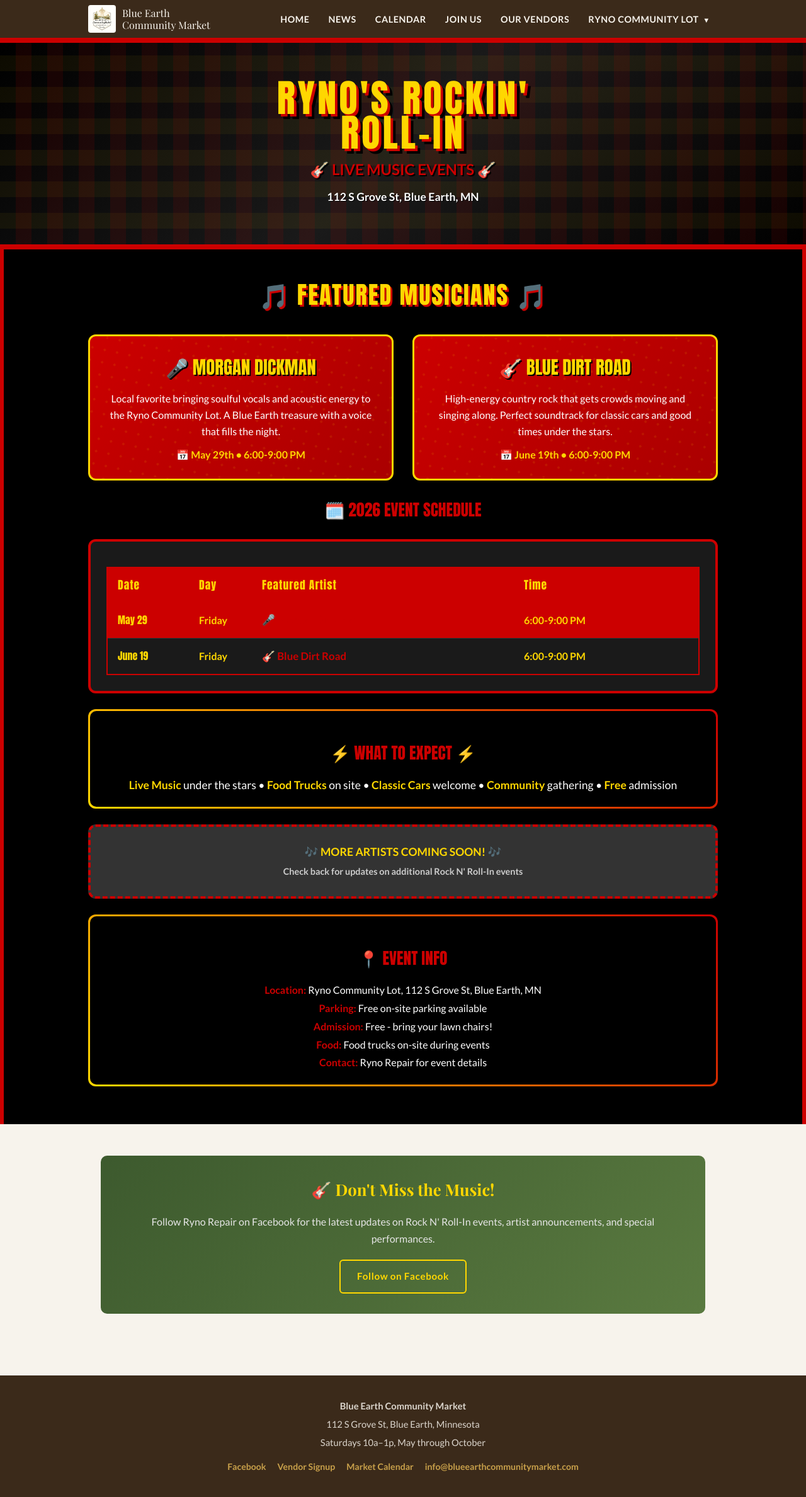
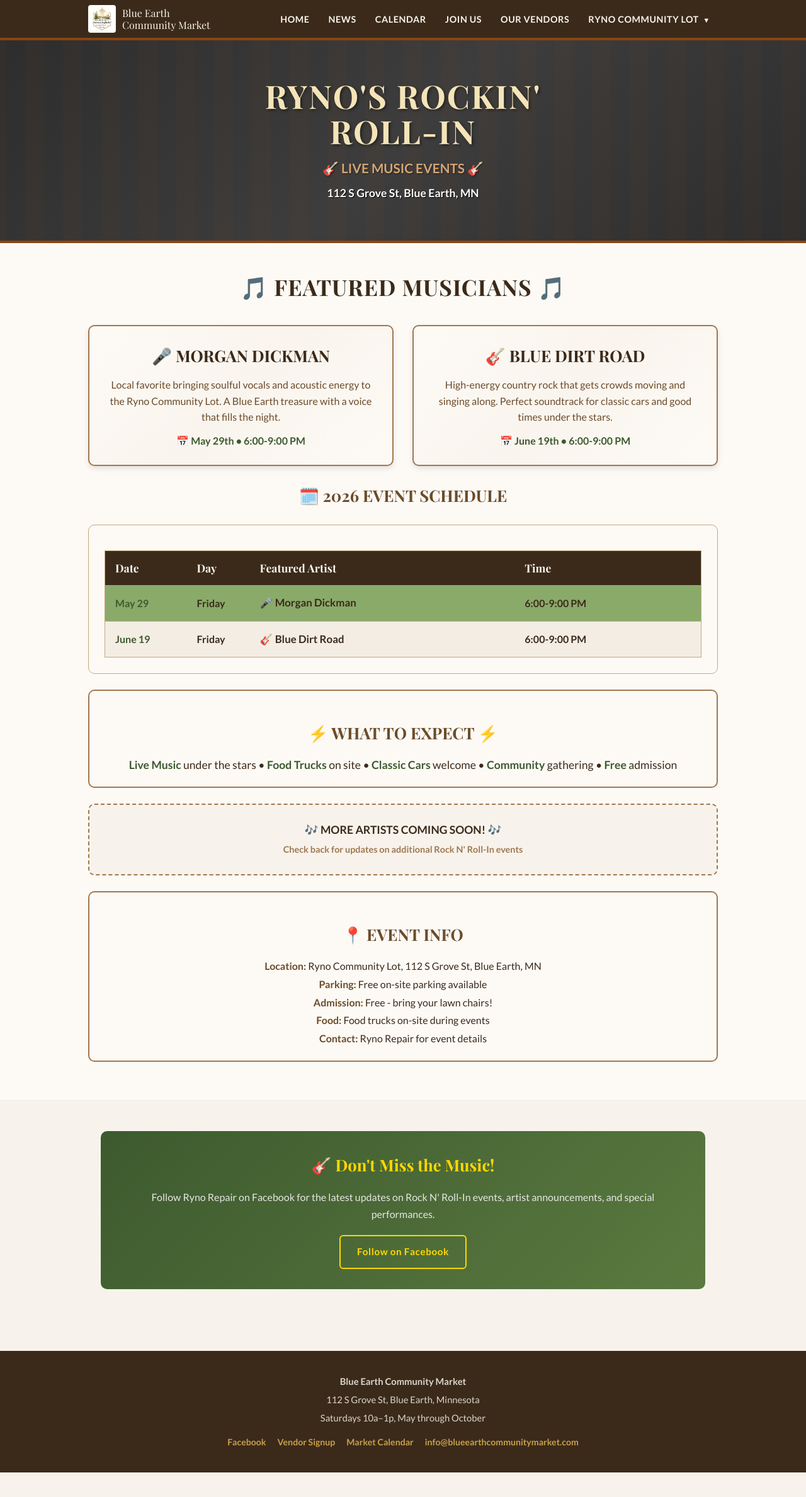
Before and after one commit to blueearthcommunitymarket/blueearthcommunitymarket.github.io, a Jekyll site: the page built from rynos-rockin-roll-in/index.html, in a window 1280 px wide. Shown: the whole page at 63% size. Built offline with Jekyll 4.4.1, drawn with Linux system fonts in a browser that asks for light colours; some web fonts are replaced; after the commit the page ends 2338 px from its top, so only the background shows below that.

Commit message:
Mellow out Rockin' Roll-In page styling
- Replaced harsh black/red/gold with site's brown/cream palette
- Softer hero with muted browns instead of bright contrasts
- Used Playfair Display instead of Impact for better readability
- Removed animated sparkle effects and harsh borders
- Applied consistent site color variables throughout
- Maintained music theme while improving accessibility
- Better contrast ratios and gentler visual hierarchy

```diff
--- a/rynos-rockin-roll-in/index.html
+++ b/rynos-rockin-roll-in/index.html
@@ -7,14 +7,14 @@
 <style>
 /* Rock N' Roll Theme */
 .rockin-hero {
-    background: linear-gradient(135deg, #000000 0%, #1a1a1a 50%, #000000 100%);
-    color: #ffd700;
+    background: linear-gradient(135deg, #2d2d2d 0%, #3d3d3d 50%, #2d2d2d 100%);
+    color: #f4e4b8;
     padding: 60px 20px;
     text-align: center;
     position: relative;
     overflow: hidden;
-    border-top: 8px solid #cc0000;
-    border-bottom: 8px solid #cc0000;
+    border-top: 4px solid #8b4513;
+    border-bottom: 4px solid #8b4513;
 }
 
 .rockin-hero::before {
@@ -28,37 +28,31 @@
         repeating-linear-gradient(
             90deg,
             transparent,
-            transparent 25px,
-            rgba(204, 0, 0, 0.1) 25px,
-            rgba(204, 0, 0, 0.1) 50px
-        ),
-        repeating-linear-gradient(
-            0deg,
-            transparent,
-            transparent 25px,
-            rgba(255, 215, 0, 0.05) 25px,
-            rgba(255, 215, 0, 0.05) 50px
+            transparent 30px,
+            rgba(139, 69, 19, 0.05) 30px,
+            rgba(139, 69, 19, 0.05) 60px
         );
     pointer-events: none;
 }
 
 .rockin-hero h1 {
-    font-family: 'Impact', 'Arial Black', sans-serif;
-    font-size: 3.8rem;
-    color: #ffd700;
-    text-shadow: 4px 4px 0px #cc0000, 8px 8px 0px #000000;
-    letter-spacing: 4px;
+    font-family: 'Playfair Display', serif;
+    font-size: 3.2rem;
+    color: #f4e4b8;
+    text-shadow: 2px 2px 4px rgba(0,0,0,0.5);
+    letter-spacing: 2px;
     margin-bottom: 12px;
     position: relative;
     z-index: 2;
-    line-height: 0.9;
+    line-height: 1.1;
+    font-weight: 700;
 }
 
 .rockin-hero .tagline {
-    font-size: 1.5rem;
-    color: #cc0000;
-    font-weight: 900;
-    text-shadow: 2px 2px 0px #000;
+    font-size: 1.3rem;
+    color: #d4a574;
+    font-weight: 700;
+    text-shadow: 1px 1px 2px rgba(0,0,0,0.5);
     margin-bottom: 8px;
     position: relative;
     z-index: 2;
@@ -74,29 +68,25 @@
 }
 
 .rock-section {
-    background: #000000;
-    color: #ffd700;
+    background: var(--warm-white);
+    color: var(--brown-dark);
     margin: 0;
     padding: 40px 20px;
-    border-left: 6px solid #cc0000;
-    border-right: 6px solid #cc0000;
 }
 
 .rock-section h2 {
-    font-family: 'Impact', 'Arial Black', sans-serif;
-    font-size: 2.4rem;
-    color: #ffd700;
-    text-shadow: 3px 3px 0px #cc0000;
+    font-family: 'Playfair Display', serif;
+    font-size: 2.2rem;
+    color: var(--brown-dark);
     text-align: center;
     margin-bottom: 30px;
-    letter-spacing: 2px;
+    letter-spacing: 1px;
 }
 
 .rock-section h3 {
-    font-family: 'Impact', 'Arial Black', sans-serif;
+    font-family: 'Playfair Display', serif;
     font-size: 1.6rem;
-    color: #cc0000;
-    text-shadow: 2px 2px 0px #000;
+    color: var(--brown-mid);
     margin: 25px 0 15px;
     text-align: center;
 }
@@ -114,57 +104,49 @@
 }
 
 .musician-card {
-    background: linear-gradient(135deg, #cc0000, #aa0000);
-    border: 3px solid #ffd700;
-    border-radius: 12px;
+    background: var(--warm-white);
+    border: 2px solid var(--brown-light);
+    border-radius: 10px;
     padding: 25px;
     text-align: center;
     position: relative;
     overflow: hidden;
+    box-shadow: 0 4px 8px rgba(0,0,0,0.1);
 }
 
 .musician-card::before {
     content: '';
     position: absolute;
-    top: -50%;
-    left: -50%;
-    right: -50%;
-    bottom: -50%;
-    background-image:
-        radial-gradient(circle, rgba(255, 215, 0, 0.1) 2px, transparent 2px);
-    background-size: 20px 20px;
-    animation: sparkle 3s linear infinite;
+    top: 0;
+    left: 0;
+    right: 0;
+    bottom: 0;
+    background: linear-gradient(135deg, transparent 0%, rgba(139, 69, 19, 0.03) 50%, transparent 100%);
     pointer-events: none;
 }
 
-@keyframes sparkle {
-    0% { transform: rotate(0deg); }
-    100% { transform: rotate(360deg); }
-}
-
 .musician-card h4 {
-    font-family: 'Impact', sans-serif;
-    font-size: 1.8rem;
-    color: #ffd700;
-    text-shadow: 2px 2px 0px #000;
+    font-family: 'Playfair Display', serif;
+    font-size: 1.6rem;
+    color: var(--brown-dark);
     margin-bottom: 12px;
     position: relative;
     z-index: 2;
 }
 
 .musician-card p {
-    color: #ffffff;
+    color: var(--brown-mid);
     font-size: 1rem;
     line-height: 1.6;
-    font-weight: 500;
+    font-weight: 400;
     position: relative;
     z-index: 2;
 }
 
 .event-schedule {
-    background: #1a1a1a;
-    border: 4px solid #cc0000;
-    border-radius: 12px;
+    background: var(--warm-white);
+    border: 1px solid var(--border);
+    border-radius: 10px;
     padding: 25px;
     margin: 25px 0;
 }
@@ -173,67 +155,65 @@
     width: 100%;
     border-collapse: collapse;
     font-size: 1rem;
-    background: #000000;
-    border: 2px solid #cc0000;
+    background: var(--warm-white);
+    border: 1px solid var(--border);
     margin-top: 15px;
 }
 
 .schedule-table th {
-    background: #cc0000;
-    color: #ffd700;
-    font-family: 'Impact', sans-serif;
+    background: var(--brown-dark);
+    color: var(--cream);
+    font-family: 'Playfair Display', serif;
     padding: 12px 16px;
     text-align: left;
     font-size: 1.1rem;
-    letter-spacing: 1px;
 }
 
 .schedule-table td {
     padding: 14px 16px;
-    border-bottom: 1px solid #333;
-    color: #ffffff;
+    border-bottom: 1px solid var(--border);
+    color: var(--brown-dark);
     font-weight: 500;
 }
 
 .schedule-table tr:nth-child(even) td {
-    background: #1a1a1a;
+    background: #f3ede3;
 }
 
 .schedule-table .event-date {
     font-weight: 700;
-    color: #ffd700;
+    color: var(--green-dark);
     white-space: nowrap;
-    font-family: 'Impact', sans-serif;
 }
 
 .schedule-table .artist-name {
-    color: #cc0000;
+    color: var(--brown-dark);
     font-weight: 700;
     font-size: 1.05rem;
 }
 
 .lightning-border {
-    background: linear-gradient(45deg, #ffd700, #cc0000);
-    padding: 3px;
-    border-radius: 12px;
+    background: var(--brown-light);
+    padding: 2px;
+    border-radius: 10px;
     margin: 20px 0;
 }
 
 .lightning-inner {
-    background: #000000;
+    background: var(--warm-white);
     padding: 20px;
-    border-radius: 10px;
+    border-radius: 8px;
 }
 
 .coming-soon {
-    background: #333333;
-    color: #ffd700;
+    background: var(--cream);
+    color: var(--brown-dark);
     padding: 25px;
-    border-radius: 12px;
+    border-radius: 10px;
     text-align: center;
-    border: 4px dashed #cc0000;
+    border: 2px dashed var(--brown-light);
     margin: 25px 0;
-    font-weight: 900;
+    font-weight: 700;
     font-size: 1.1rem;
 }
 </style>
@@ -253,13 +233,13 @@
             <div class="musician-card">
                 <h4>🎤 MORGAN DICKMAN</h4>
                 <p>Local favorite bringing soulful vocals and acoustic energy to the Ryno Community Lot. A Blue Earth treasure with a voice that fills the night.</p>
-                <p style="margin-top: 12px; font-weight: 700; color: #ffd700;">📅 May 29th • 6:00-9:00 PM</p>
+                <p style="margin-top: 12px; font-weight: 700; color: var(--green-dark);">📅 May 29th • 6:00-9:00 PM</p>
             </div>
 
             <div class="musician-card">
                 <h4>🎸 BLUE DIRT ROAD</h4>
                 <p>High-energy country rock that gets crowds moving and singing along. Perfect soundtrack for classic cars and good times under the stars.</p>
-                <p style="margin-top: 12px; font-weight: 700; color: #ffd700;">📅 June 19th • 6:00-9:00 PM</p>
+                <p style="margin-top: 12px; font-weight: 700; color: var(--green-dark);">📅 June 19th • 6:00-9:00 PM</p>
             </div>
         </div>
 
@@ -276,17 +256,17 @@
                     </tr>
                 </thead>
                 <tbody>
-                    <tr style="background: #cc0000;">
+                    <tr style="background: var(--green-light); color: var(--brown-dark);">
                         <td class="event-date">May 29</td>
-                        <td style="color: #ffd700; font-weight: 700;">Friday</td>
+                        <td style="font-weight: 700;">Friday</td>
                         <td class="artist-name">🎤 Morgan Dickman</td>
-                        <td style="color: #ffd700; font-weight: 700;">6:00-9:00 PM</td>
+                        <td style="font-weight: 700;">6:00-9:00 PM</td>
                     </tr>
-                    <tr style="background: #cc0000;">
+                    <tr style="background: var(--green-light); color: var(--brown-dark);">
                         <td class="event-date">June 19</td>
-                        <td style="color: #ffd700; font-weight: 700;">Friday</td>
+                        <td style="font-weight: 700;">Friday</td>
                         <td class="artist-name">🎸 Blue Dirt Road</td>
-                        <td style="color: #ffd700; font-weight: 700;">6:00-9:00 PM</td>
+                        <td style="font-weight: 700;">6:00-9:00 PM</td>
                     </tr>
                 </tbody>
             </table>
@@ -295,30 +275,30 @@
         <div class="lightning-border">
             <div class="lightning-inner">
                 <h3 style="text-align: center; margin-bottom: 15px;">⚡ WHAT TO EXPECT ⚡</h3>
-                <p style="color: #ffffff; text-align: center; font-size: 1.1rem; line-height: 1.6;">
-                    <strong style="color: #ffd700;">Live Music</strong> under the stars •
-                    <strong style="color: #ffd700;">Food Trucks</strong> on site •
-                    <strong style="color: #ffd700;">Classic Cars</strong> welcome •
-                    <strong style="color: #ffd700;">Community</strong> gathering •
-                    <strong style="color: #ffd700;">Free</strong> admission
+                <p style="color: var(--brown-dark); text-align: center; font-size: 1.1rem; line-height: 1.6;">
+                    <strong style="color: var(--green-dark);">Live Music</strong> under the stars •
+                    <strong style="color: var(--green-dark);">Food Trucks</strong> on site •
+                    <strong style="color: var(--green-dark);">Classic Cars</strong> welcome •
+                    <strong style="color: var(--green-dark);">Community</strong> gathering •
+                    <strong style="color: var(--green-dark);">Free</strong> admission
                 </p>
             </div>
         </div>
 
         <div class="coming-soon">
             🎶 MORE ARTISTS COMING SOON! 🎶<br>
-            <span style="font-size: 0.9rem; color: #cccccc;">Check back for updates on additional Rock N' Roll-In events</span>
+            <span style="font-size: 0.9rem; color: var(--brown-light);">Check back for updates on additional Rock N' Roll-In events</span>
         </div>
 
         <div class="lightning-border">
             <div class="lightning-inner">
                 <h3 style="text-align: center; margin-bottom: 15px;">📍 EVENT INFO</h3>
-                <p style="color: #ffffff; text-align: center; font-size: 1rem; line-height: 1.8;">
-                    <strong style="color: #cc0000;">Location:</strong> Ryno Community Lot, 112 S Grove St, Blue Earth, MN<br>
-                    <strong style="color: #cc0000;">Parking:</strong> Free on-site parking available<br>
-                    <strong style="color: #cc0000;">Admission:</strong> Free - bring your lawn chairs!<br>
-                    <strong style="color: #cc0000;">Food:</strong> Food trucks on-site during events<br>
-                    <strong style="color: #cc0000;">Contact:</strong> Ryno Repair for event details
+                <p style="color: var(--brown-dark); text-align: center; font-size: 1rem; line-height: 1.8;">
+                    <strong style="color: var(--brown-mid);">Location:</strong> Ryno Community Lot, 112 S Grove St, Blue Earth, MN<br>
+                    <strong style="color: var(--brown-mid);">Parking:</strong> Free on-site parking available<br>
+                    <strong style="color: var(--brown-mid);">Admission:</strong> Free - bring your lawn chairs!<br>
+                    <strong style="color: var(--brown-mid);">Food:</strong> Food trucks on-site during events<br>
+                    <strong style="color: var(--brown-mid);">Contact:</strong> Ryno Repair for event details
                 </p>
             </div>
         </div>
```
